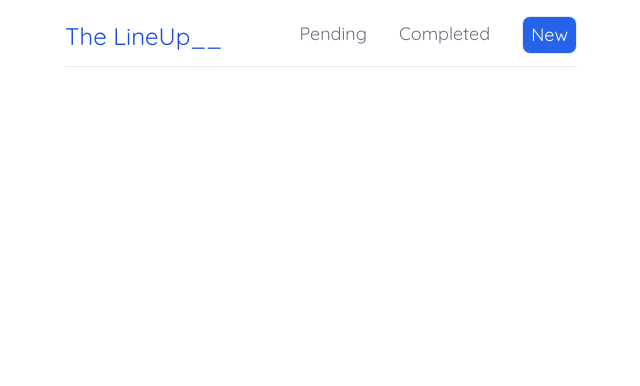
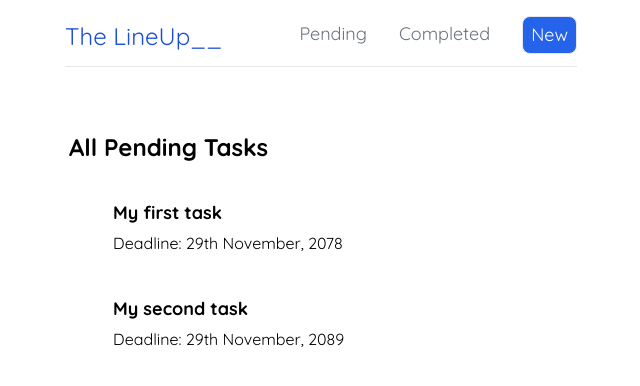
Before and after one commit to Cyber-Infernox/The-LineUp, a React (Create React App) app in the folder the-lineup/: page / in a window 1280 px wide. Shown: the top 386 px of the page, without its empty margins (319-959 px from the left). Built offline with nearby package versions, Linux system fonts and the light colour scheme; data requests are answered from the project's data file.

Commit message:
Update list of tasks
Fetched list of pending tasks.

```diff
--- /dev/null
+++ b/the-lineup/data/db.json
@@ -0,0 +1,16 @@
+{
+  "tasks": [
+    {
+      "title": "My first task",
+      "body": "Watching doraemon",
+      "deadline": "29th November, 2078",
+      "id": 1
+    },
+    {
+      "title": "My second task",
+      "body": "Eating lollipop",
+      "deadline": "29th November, 2089",
+      "id": 2
+    }
+  ]
+}
--- a/the-lineup/package.json
+++ b/the-lineup/package.json
@@ -8,6 +8,7 @@
     "@testing-library/user-event": "^13.5.0",
     "react": "^18.2.0",
     "react-dom": "^18.2.0",
+    "react-router-dom": "^6.4.3",
     "react-scripts": "5.0.1",
     "web-vitals": "^2.1.4"
   },
--- a/the-lineup/src/App.js
+++ b/the-lineup/src/App.js
@@ -1,10 +1,19 @@
 import Navbar from "./Navbar";
+import { BrowserRouter as Router, Route, Routes } from "react-router-dom";
+import Pending from "./Pending";
 
 function App() {
   return (
-    <div className="App">
-      <Navbar />
-    </div>
+    <Router>
+      <div className="App">
+        <Navbar />
+        <div>
+          <Routes>
+            <Route path="/" element={<Pending />} />
+          </Routes>
+        </div>
+      </div>
+    </Router>
   );
 }
 
--- /dev/null
+++ b/the-lineup/src/Pending.js
@@ -0,0 +1,20 @@
+import TaskList from "./TaskList";
+import useFetch from "./useFetch";
+
+const Pending = () => {
+  const {
+    data: tasks,
+    isPending,
+    error,
+  } = useFetch("http://localhost:8000/tasks");
+
+  return (
+    <div>
+      {error && <div>{error}</div>}
+      {isPending && <div>Loading...</div>}
+      {tasks && <TaskList tasks={tasks} title="All Pending Tasks" />}
+    </div>
+  );
+};
+
+export default Pending;
--- /dev/null
+++ b/the-lineup/src/TaskList.js
@@ -0,0 +1,21 @@
+const TaskList = ({ tasks, title }) => {
+  return (
+    <div className="flex-col mx-96 mt-16">
+      <div className="pl-1 pb-4 font-bold text-2xl">
+        <h2>{title}</h2>
+      </div>
+      <div className="ml-8">
+        {tasks.map((task) => (
+          <div className="p-2 pl-1" key={task.id}>
+            <div className="hover:shadow border-black p-3">
+              <h2 className="font-bold text-lg pb-1">{task.title}</h2>
+              <p>Deadline: {task.deadline}</p>
+            </div>
+          </div>
+        ))}
+      </div>
+    </div>
+  );
+};
+
+export default TaskList;
--- /dev/null
+++ b/the-lineup/src/useFetch.js
@@ -0,0 +1,30 @@
+import { useState, useEffect } from "react";
+
+const useFetch = (url) => {
+  const [data, setData] = useState(null);
+  const [isPending, setIsPending] = useState(true);
+  const [error, setError] = useState(null);
+
+  useEffect(() => {
+    fetch(url)
+      .then((res) => {
+        if (!res.ok) {
+          throw Error("!!Fetch Failed!!");
+        }
+        return res.json();
+      })
+      .then((data) => {
+        setIsPending(false);
+        setData(data);
+        setError(null);
+      })
+      .catch((err) => {
+        setIsPending(false);
+        setError(err.message);
+      });
+  }, [url]);
+
+  return { data, isPending, error };
+};
+
+export default useFetch;
```
Also changed, not shown: the-lineup/src/index.js (+6 -6 lines), 1 other file (tests, documents, lock files or other folders).
